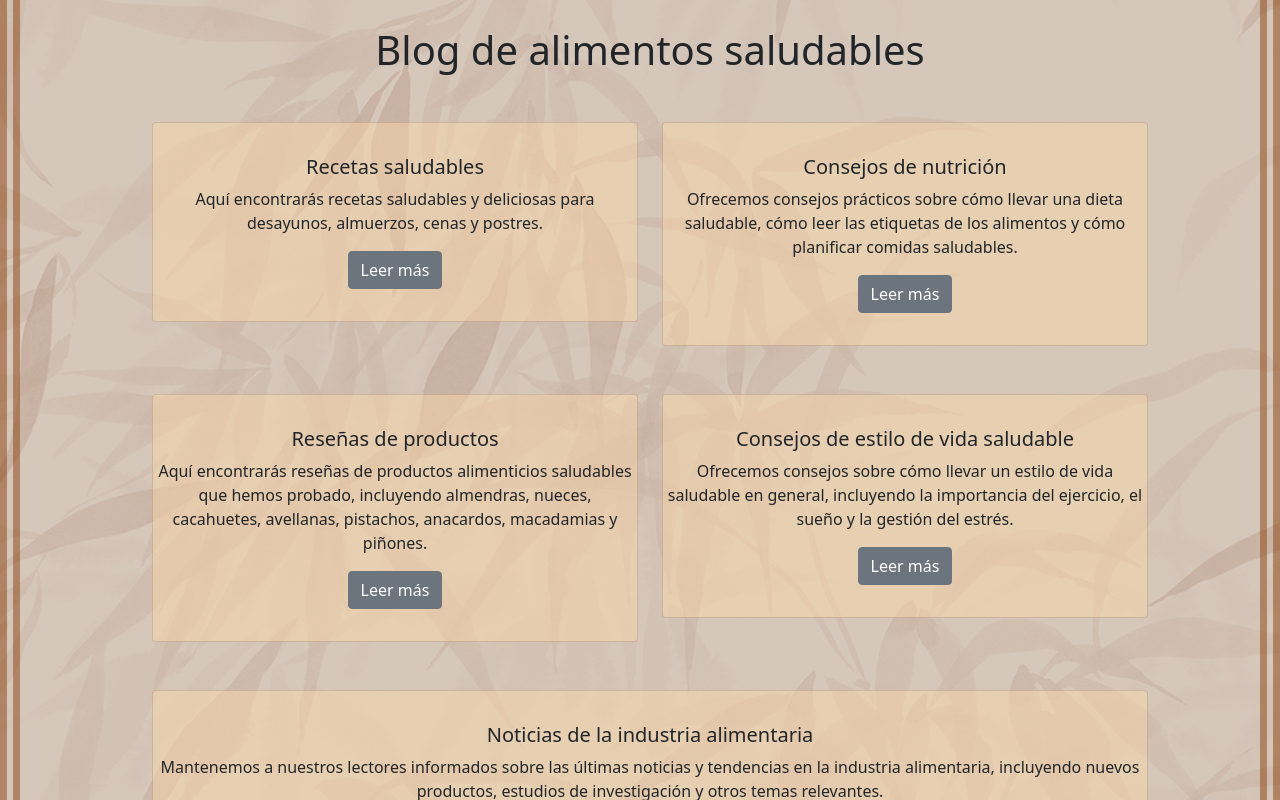
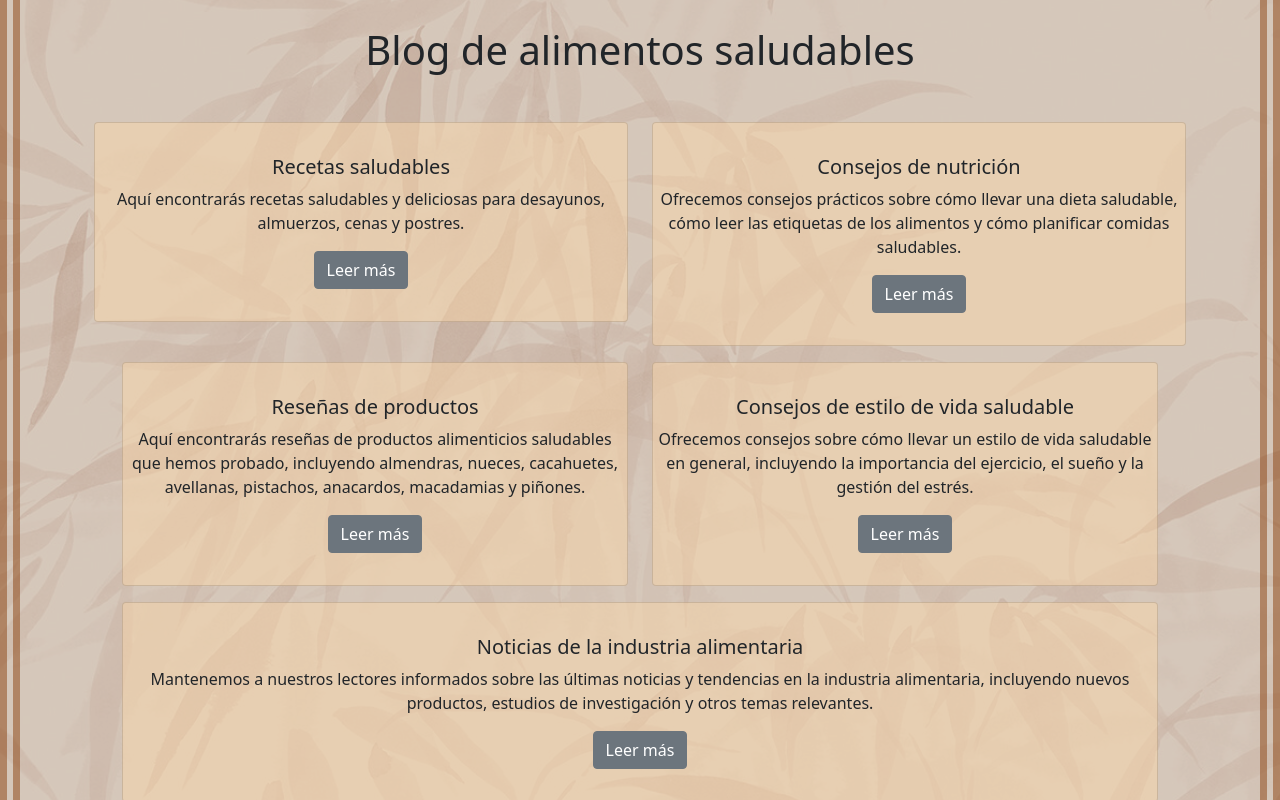
Before and after one commit to Guillermodiazvg5/Client-Frontend-React3, a React (Create React App) app: page /blog in a window 1280 px wide. Shown: the part 580-1380 px from the top of the page. Built offline with nearby package versions, Linux system fonts and the light colour scheme; no server answers.

Commit message:
commit4.19012024

```diff
--- a/src/App.js
+++ b/src/App.js
@@ -68,10 +68,10 @@ function App() {
                 </div>
               </div>
             } />
-            <Route path="/about" element={<About />} />
-            <Route path="/products" element={<Products />} />
-            <Route path="/contacts" element={<Contacts />} />
-            <Route path="/blog" element={<Blog />} />
+            <Route path="/about" element={ <div> <About /> </div> } />
+            <Route path="/products" element={ <div className="container justify-content-center "> <Products /> </div>  } />
+            <Route path="/contacts" element={ <div className="container justify-content-center "> <Contacts /> </div> } />
+            <Route path="/blog" element={  <div className="container justify-content-center "> <Blog />  </div> } />
           </Routes>
 
           <ProductosAPagar allProducts={allProducts}  ></ProductosAPagar>
--- a/src/components/Blog.js
+++ b/src/components/Blog.js
@@ -5,9 +5,9 @@ import './Blog.css'
 
 export default function Blog() {
   return (
-    <Container className='m-5'>
+    <Container className='   mt-5'>
       <h1>Blog de alimentos saludables</h1>
-      <Row className='m-5'>
+      <Row className='mt-5 mb-3'>
         <Col>
           <Card className='color-card-blog'>
             <Card.Body>
@@ -31,7 +31,7 @@ export default function Blog() {
           </Card>
         </Col>
       </Row>
-      <Row className='m-5'>
+      <Row className='m-3'>
         <Col>
           <Card className='color-card-blog'>
             <Card.Body>
@@ -55,7 +55,7 @@ export default function Blog() {
           </Card>
         </Col>
       </Row>
-      <Row className='m-5'>
+      <Row className='m-3'>
         <Col>
           <Card className='color-card-blog'>
             <Card.Body>
--- a/src/components/Contacts.js
+++ b/src/components/Contacts.js
@@ -30,7 +30,7 @@ export default function Contacts() {
           <h2>Barranquilla</h2>
           <p>Dirección: Calle 72 # 45-23</p>
           <p>Teléfono: (5) 123-4567</p>
-          <p>Correo electrónico: healthfoodbarranquilla@ejemplo.com</p>
+          <p>Correo electrónico: healthfoodbarranquilla@hotmail.com</p>
         </Col>
       </Row>
     </Container>
--- a/src/components/Products.js
+++ b/src/components/Products.js
@@ -5,9 +5,9 @@ import './Products.css'
 
 export default function Products() {
   return (
-    <Container>
-      <h1>Nuestros productos</h1>
-      <Row className='m-3'>
+    <Container className='  mt-5'>
+      <h1 >Nuestros productos</h1>
+      <Row className='mt-5 mb-3'>
         <Col>
           <Card className='color-card-products'>
             <Card.Body>
```
